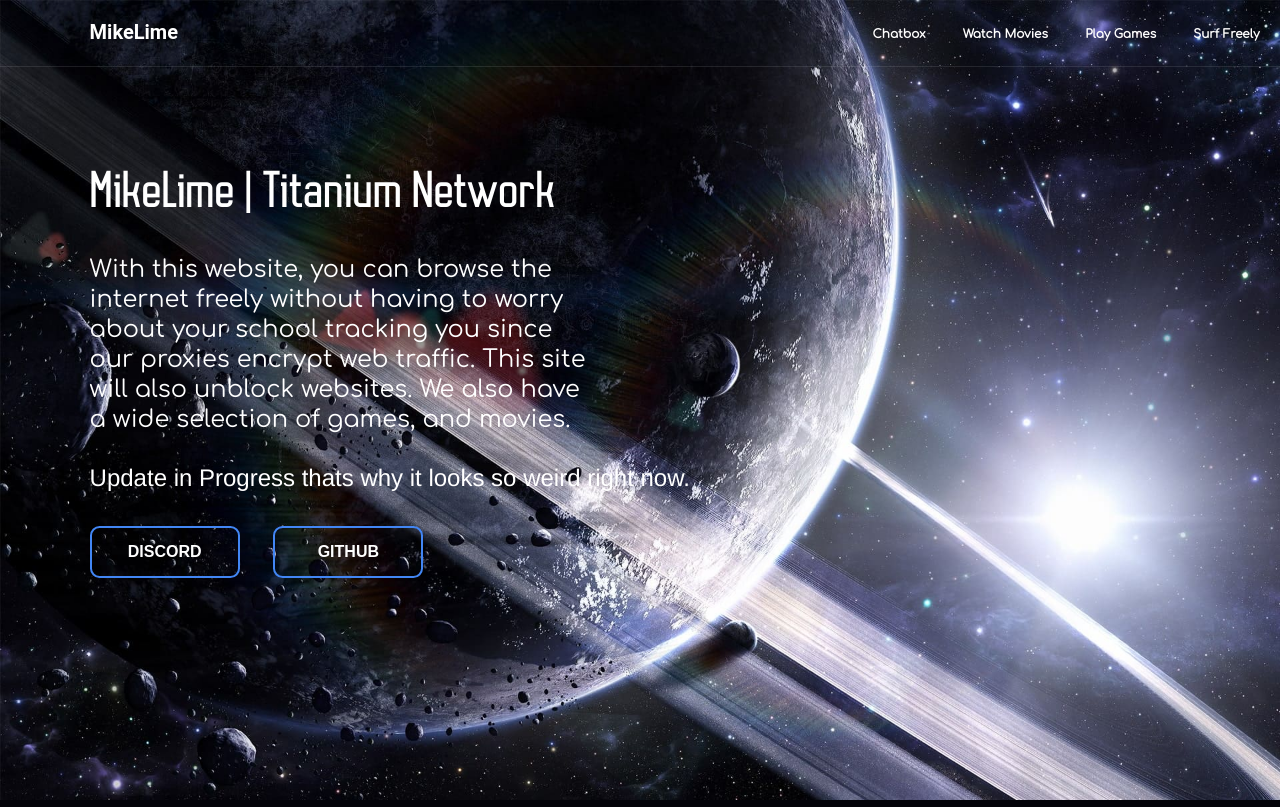
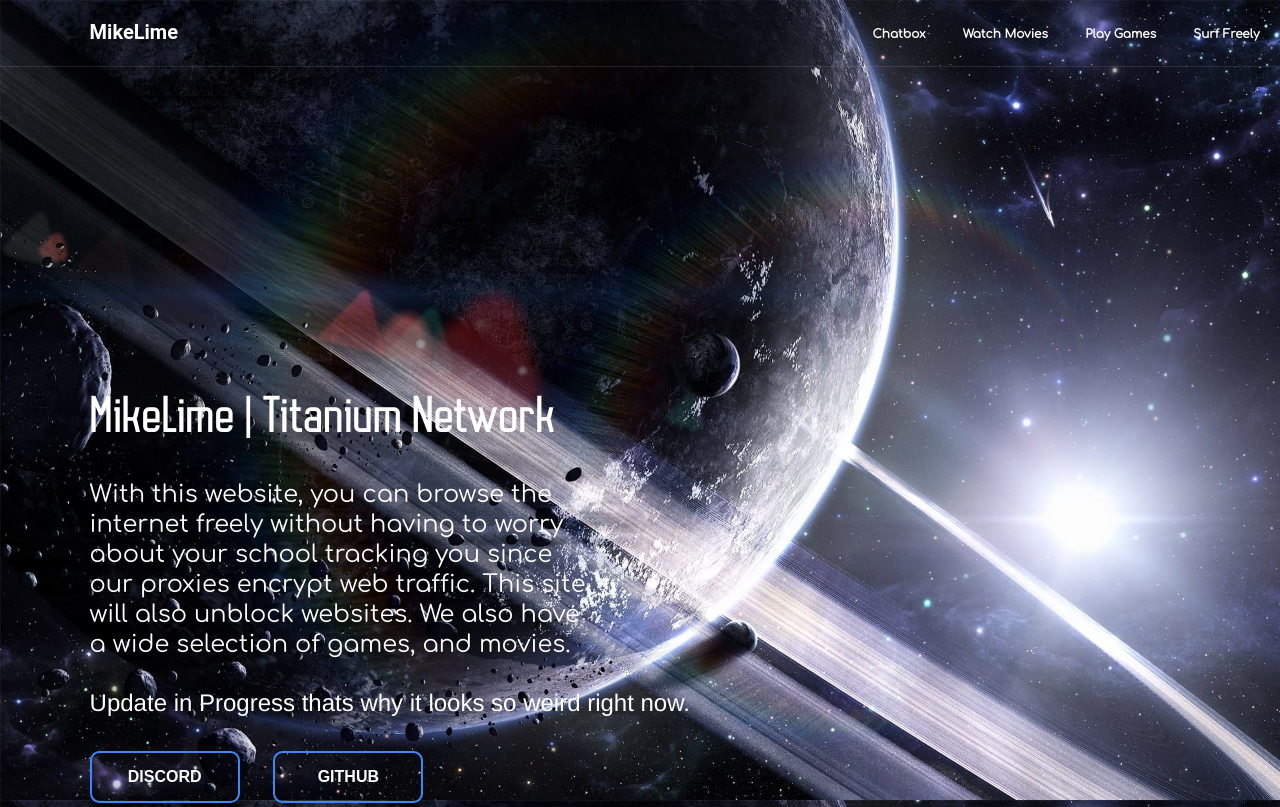
Before and after one commit to allenslayz2/LimeRemastered, a PHP site: page /index.html in a window 1280 px wide; the page is wider, and only the part inside the window is pictured. Run offline with PHP 8.4, Linux system fonts and the light colour scheme.

Commit message:
Update limestyles.css

```diff
--- a/css/limestyles.css
+++ b/css/limestyles.css
@@ -173,7 +173,7 @@
 }
 #container {
   margin:0 auto;
-  margin-top:95px;
+  margin-top:25%;
 }
 #error {
   color:red;
```
